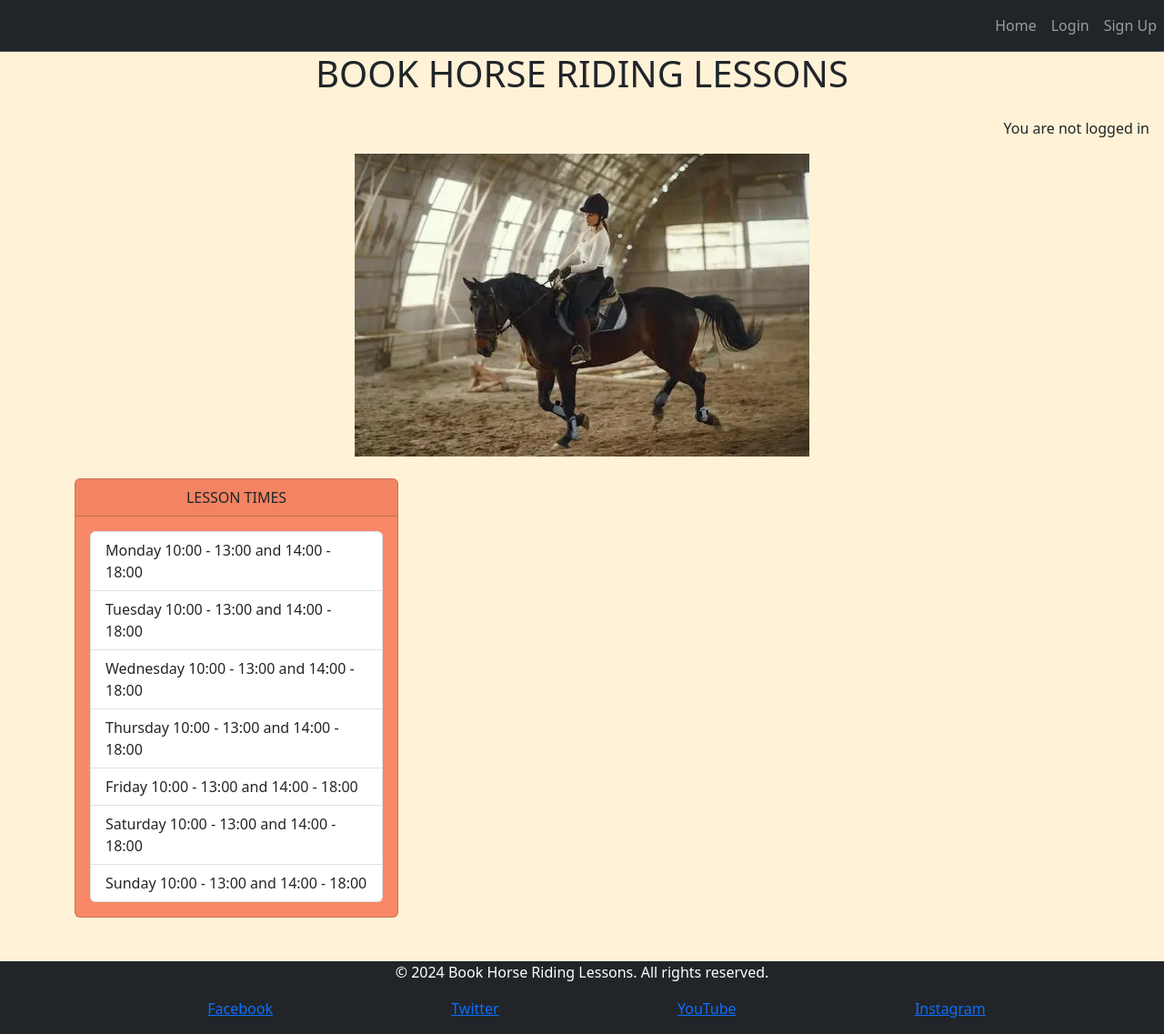
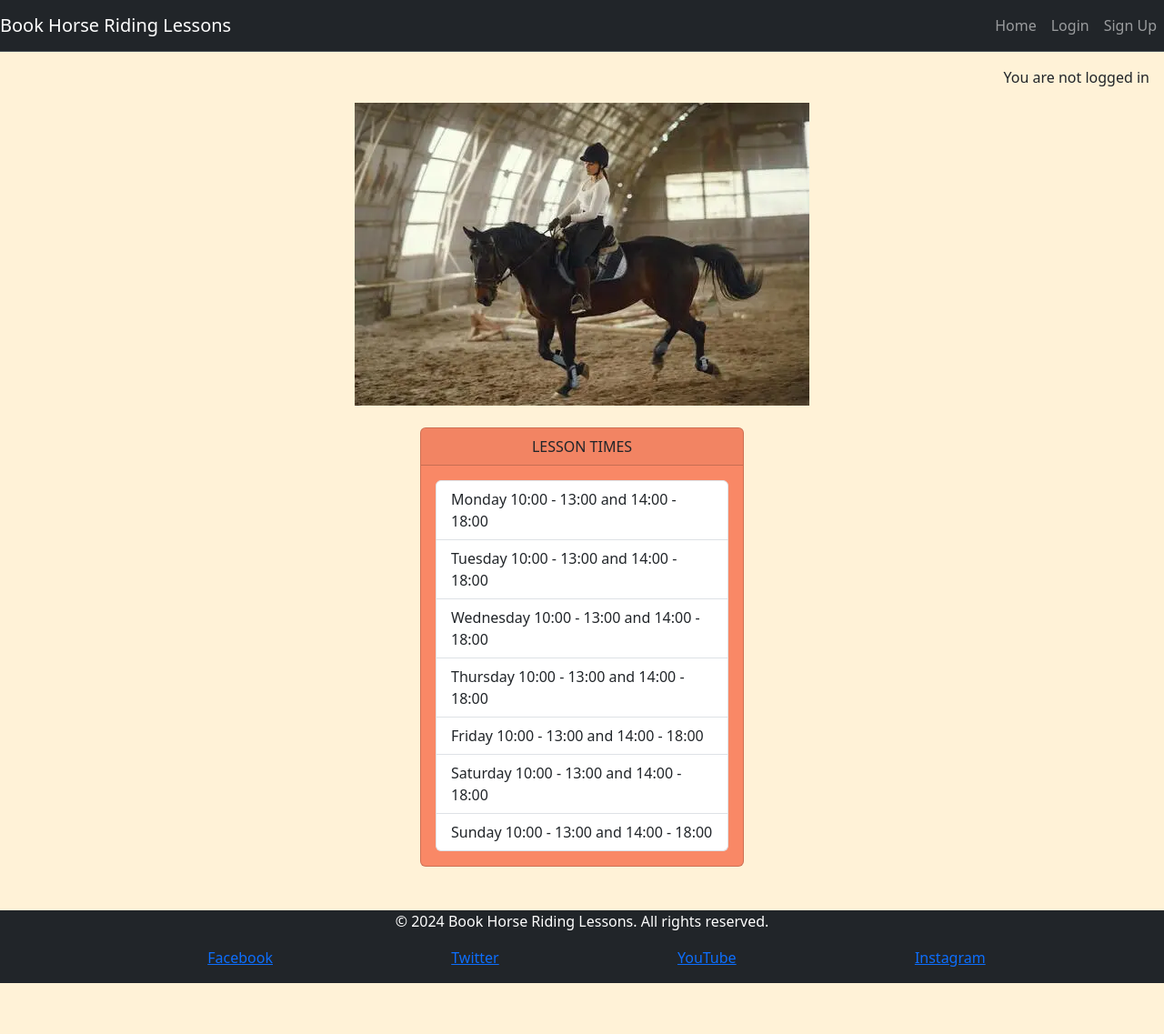
Before and after one commit to Soro82/book-horse-riding-lesson, a Django app: page / in a window 1280 px wide. Shown: the whole page at 91% size. After the commit the page ends 1081 px from the top, so only its background shows below. Run offline with Django 4.2, Linux system fonts and the light colour scheme.

Commit message:
update heading as link to home page

```diff
--- a/templates/base.html
+++ b/templates/base.html
@@ -16,9 +16,11 @@
     <link rel="stylesheet" href="{% static 'css/style.css' %}">
 </head>
 <body>
+
     <header>
         <!-- Navigation Bar -->
         <nav class="navbar navbar-expand-lg navbar-light bg-dark border-bottom justify-content-end" data-bs-theme="dark">
+            <a class="navbar-brand" href="{% url 'home' %}">Book Horse Riding Lessons</a>
             <button class="navbar-toggler" type="button" data-bs-toggle="collapse" data-bs-target="#navbarText"
                 aria-controls="navbarText" aria-expanded="false" aria-label="Toggle navigation">
                 <span class="navbar-toggler-icon"></span>
@@ -49,7 +51,6 @@
                 </ul>
             </div>
         </nav>
-        <h1 class="text-uppercase">Book Horse Riding Lessons</h1>
     </header>
 
 
--- a/templates/index.html
+++ b/templates/index.html
@@ -12,7 +12,7 @@
         </div>
     </div>
     <div class="row">
-        <div class="col-md-4 mb-4 mt-4 d-flex align-items-center">
+        <div class="col-md-4 mb-4 mt-4 offset-md-4">
             <div class="card">
                 <div class="card-header text-center text-uppercase">Lesson Times</div>
                 <div class="card-body">
```
